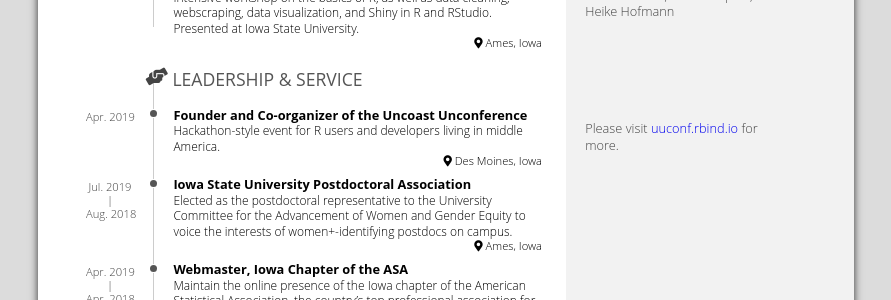
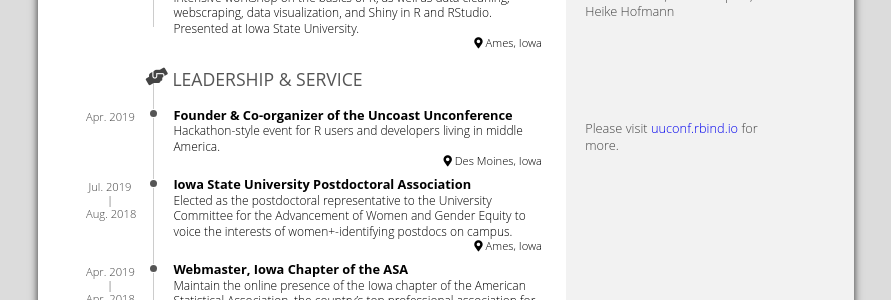
Before and after one commit to sctyner/sctyner.github.io, a Jekyll site: the page static/resume/tyner-cv-pd.html, which Jekyll copies as it is, in a window 1280 px wide and 900 px high, scrolled down 3383 px. Shown: the part 154-454 px from the top of the window, without its empty margins (194-1085 px from the left). Built offline with Jekyll 4.4.1, drawn with Linux system fonts in a browser that asks for light colours.

Commit message:
teeniest of tweaks

```diff
--- a/static/resume/tyner-cv-pd.Rmd
+++ b/static/resume/tyner-cv-pd.Rmd
@@ -350,7 +350,7 @@ with Eric Hare, Andee Kaplan, and Heike Hofmann
 Leadership & Service {data-icon=hands-helping}
 --------------------------------------------------------------------------------
 
-### Founder and Co-organizer of the Uncoast Unconference
+### Founder & Co-organizer of the Uncoast Unconference
 
 Hackathon-style event for R users and developers living in middle America.
 
--- a/static/resume/tyner-cv-pd.html
+++ b/static/resume/tyner-cv-pd.html
@@ -301,8 +301,8 @@
 </div>
 <div id="leadership-service" class="section level2" data-icon="hands-helping">
 <h2>Leadership &amp; Service</h2>
-<div id="founder-and-co-organizer-of-the-uncoast-unconference" class="section level3">
-<h3>Founder and Co-organizer of the Uncoast Unconference</h3>
+<div id="founder-co-organizer-of-the-uncoast-unconference" class="section level3">
+<h3>Founder &amp; Co-organizer of the Uncoast Unconference</h3>
 <p>Hackathon-style event for R users and developers living in middle America.</p>
 <p>Des Moines, Iowa</p>
 <p>Apr. 2019</p>
```
